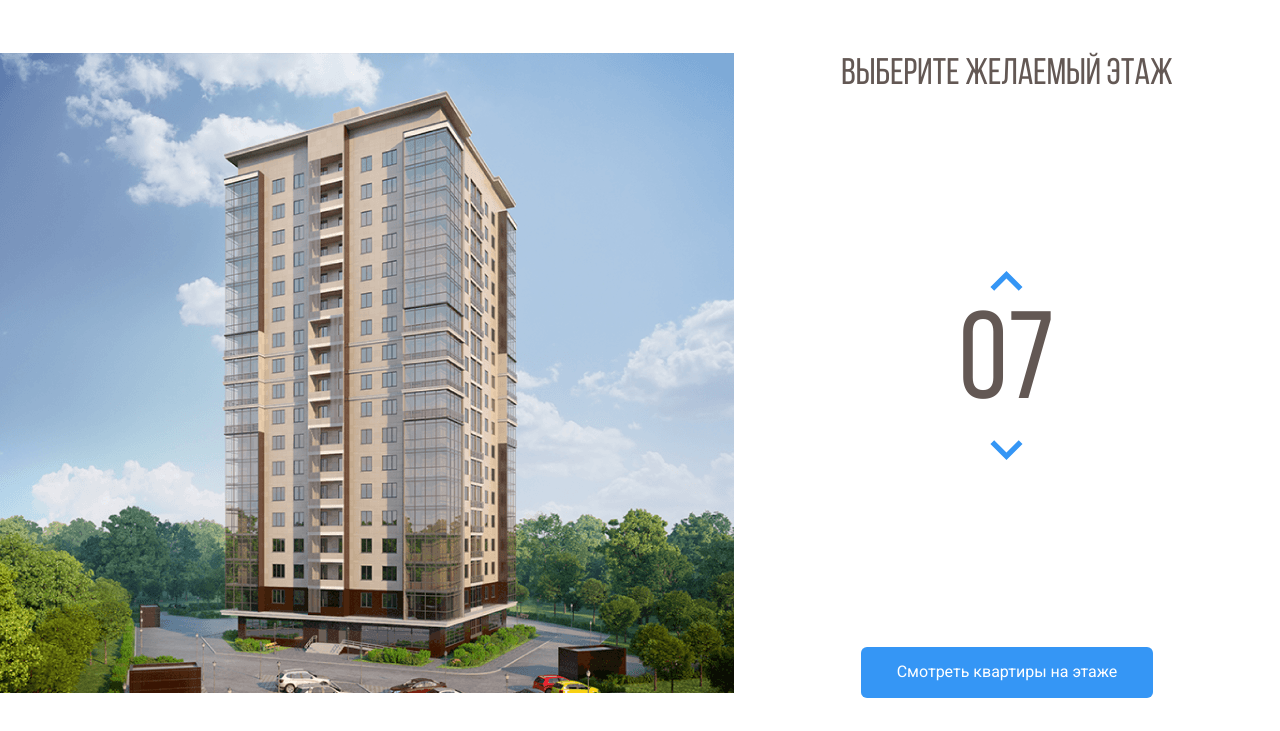
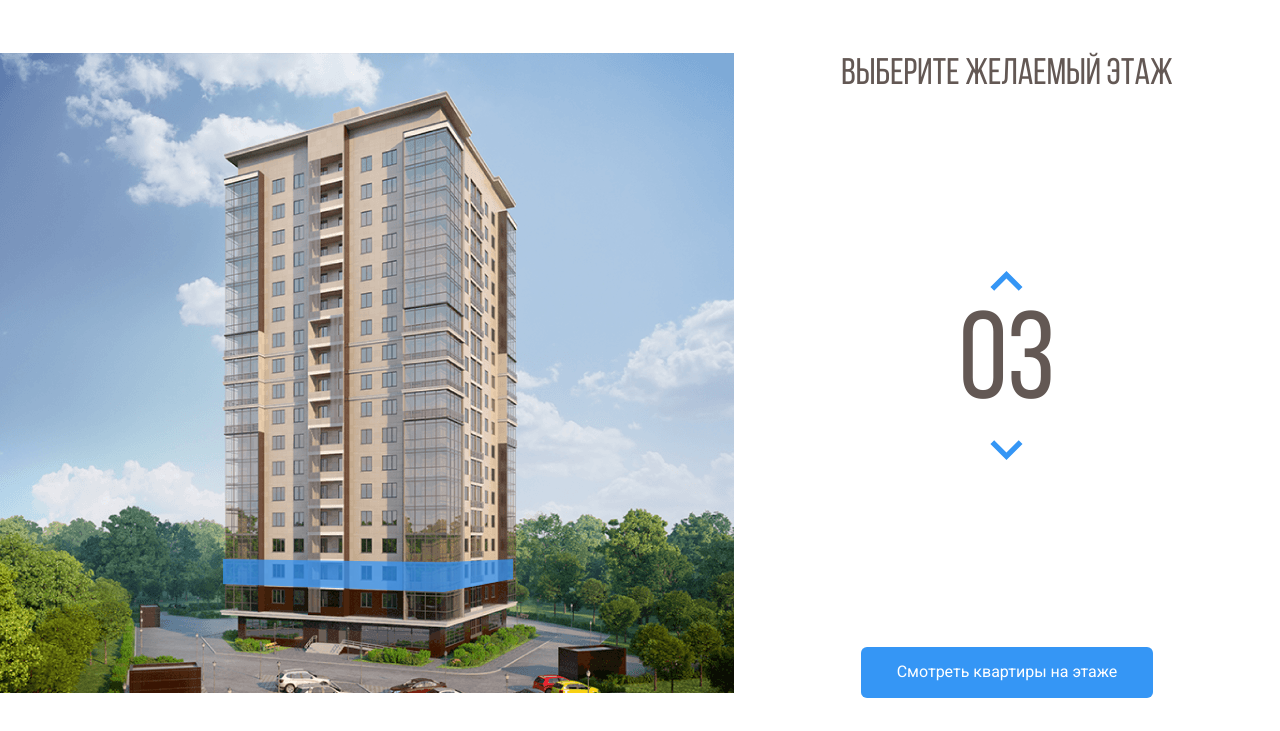
Before and after one commit to Arkady-G/residential-complex-melody, a plain HTML site: page index.html in a window 1280 px wide. Both pictures are taken after a click on the button 1006 px from the left and 351 px from the top of the page. Shown: the part 69-800 px from the top of the page. Drawn offline with nearby package versions, Linux system fonts and the light colour scheme.

Commit message:
added js

```diff
--- a/css/style.css
+++ b/css/style.css
@@ -118,6 +118,10 @@ body {
   /* margin-top: 10px; */
 }
 
+path.current-floor {
+	opacity: 1;
+}
+
 .counter-group {
   display: flex;
   flex-direction: column;
--- a/index.html
+++ b/index.html
@@ -87,87 +87,87 @@
               xlink:href="img/home.png"
             />
           </defs>
-          <path
+          <path data-floor="02"
             d="M222 532L442.8 540L512 526.3V548L443.5 567.7L222 556.7V532Z"
             fill="#3595F6"
             fill-opacity="0.75"
           />
-          <path
+          <path data-floor="03"
             d="M223 531V506L443.3 509.3L513 506V526L443.7 539L223 531Z"
             fill="#3595F6"
             fill-opacity="0.75"
           />
-          <path
+          <path data-floor="04"
             d="M223 505V480H444H513V503L445 510L223 505Z"
             fill="#3595F6"
             fill-opacity="0.75"
           />
-          <path
+          <path data-floor="05"
             d="M223 481V456L444.3 452.3L512 459V481H444"
             fill="#3595F6"
             fill-opacity="0.75"
           />
-          <path
+          <path data-floor="06"
             d="M223 455V429L444.5 425.7L513 436.7V458L444 451.3L223 455Z"
             fill="#3595F6"
             fill-opacity="0.75"
           />
-          <path
+          <path data-floor="07"
             d="M222 428V404.3L443 392L514 415V436.3L443 424L222 428Z"
             fill="#3595F6"
             fill-opacity="0.75"
           />
-          <path
+          <path data-floor="08"
             d="M222 406V381L444.2 364.7L514 393.3V414L443.7 392.3L222 406Z"
             fill="#3595F6"
             fill-opacity="0.75"
           />
-          <path
+          <path data-floor="09"
             d="M222 381V356L444.5 335.7L514 372.3V393L442 364.3L222 381Z"
             fill="#3595F6"
             fill-opacity="0.75"
           />
-          <path
+          <path data-floor="10"
             d="M222 355V331L445 306.3L514 350.3V372L444.7 334L222 355Z"
             fill="#3595F6"
             fill-opacity="0.75"
           />
-          <path
+          <path data-floor="11"
             d="M222 330V306L444.5 277.3L514 328.3V349L443.7 306.7L222 330Z"
             fill="#3595F6"
             fill-opacity="0.75"
           />
-          <path
+          <path data-floor="12"
             d="M221 306V282L443.3 249L514 308.3V328L444 277.3L221 306Z"
             fill="#3595F6"
             fill-opacity="0.75"
           />
-          <path
+          <path data-floor="13"
             d="M222 281V257L443.2 222L513 286V307L444.3 248.7L222 281Z"
             fill="#3595F6"
             fill-opacity="0.75"
           />
-          <path
+          <path data-floor="14"
             d="M222 257V232L444.3 194L513 264.3V285L444 221L222 257Z"
             fill="#3595F6"
             fill-opacity="0.75"
           />
-          <path
+          <path data-floor="15"
             d="M222 231V206L442.8 162.3L513 241.3V264L444 190.7L222 231Z"
             fill="#3595F6"
             fill-opacity="0.75"
           />
-          <path
+          <path data-floor="16"
             d="M223 207V182L443 134L513 219V242L442.3 162.7L223 207Z"
             fill="#3595F6"
             fill-opacity="0.75"
           />
-          <path
+          <path data-floor="17"
             d="M222 182V157L441.8 105L513 197.3V220L443.3 133.7L222 182Z"
             fill="#3595F6"
             fill-opacity="0.75"
           />
-          <path
+          <path data-floor="18"
             d="M222 157V131L444 74.3L513 176V197L443.7 105.3L222 157Z"
             fill="#3595F6"
             fill-opacity="0.75"
@@ -179,18 +179,34 @@
         <h2 class="main-title">Выберите желаемый этаж</h2>
         <div class="counter-group">
           <button class="counter-button counter-up">
-			  <img class="counter-arrow counter-arrow-up" src="img/arrow.svg" alt="Arrow Up">
-		  </button>
-          <span class="counter">07</span>
+            <img
+              class="counter-arrow counter-arrow-up"
+              src="img/arrow.svg"
+              alt="Arrow Up"
+            />
+          </button>
+          <span class="counter">02</span>
           <button class="counter-button counter-down">
-			  <img class="counter-arrow counter-arrow-down" src="img/arrow.svg" alt="Arrow Down">
-		  </button>
+            <img
+              class="counter-arrow counter-arrow-down"
+              src="img/arrow.svg"
+              alt="Arrow Down"
+            />
+          </button>
         </div>
         <!-- /.counter-group -->
-		<button class="button button-primary">Смотреть квартиры на этаже</button>
+        <button class="button button-primary">
+          Смотреть квартиры на этаже
+        </button>
       </div>
       <!-- /.main-info -->
     </main>
     <!-- /.main -->
+    <script
+      src="https://code.jquery.com/jquery-3.6.0.min.js"
+      integrity="sha256-/xUj+3OJU5yExlq6GSYGSHk7tPXikynS7ogEvDej/m4="
+      crossorigin="anonymous"
+    ></script>
+	<script src="js/main.js"></script>
   </body>
 </html>
--- /dev/null
+++ b/js/main.js
@@ -0,0 +1,33 @@
+$(document).ready(function () {
+	var currentFloor = 2;
+	var floorPath = $(".home-image path");
+	var counterUp = $(".counter-up");
+	var counterDown = $(".counter-down");
+	floorPath.on('mouseover', function () {
+		floorPath.removeClass("current-floor");
+		currentFloor = $(this).attr('data-floor');
+		$(".counter").text(currentFloor);
+	});
+
+
+	counterUp.on("click", function () {
+		if (currentFloor < 18) {
+			currentFloor++;
+			usCurrentFloor = currentFloor.toLocaleString('en-US', {minimumIntegerDigits: 2, useGrouping: false});
+			$(".counter").text(usCurrentFloor);
+			floorPath.removeClass("current-floor");
+			$(`[data-floor=${usCurrentFloor}]`).toggleClass("current-floor");
+		}
+	});
+
+	counterDown.on("click", function () {
+		if (currentFloor > 2) {
+			currentFloor--;
+			usCurrentFloor = currentFloor.toLocaleString('en-US', {minimumIntegerDigits: 2, useGrouping: false});
+			$(".counter").text(usCurrentFloor);
+			floorPath.removeClass("current-floor");
+			$(`[data-floor=${usCurrentFloor}]`).toggleClass("current-floor");
+		}
+	});
+
+});
```
